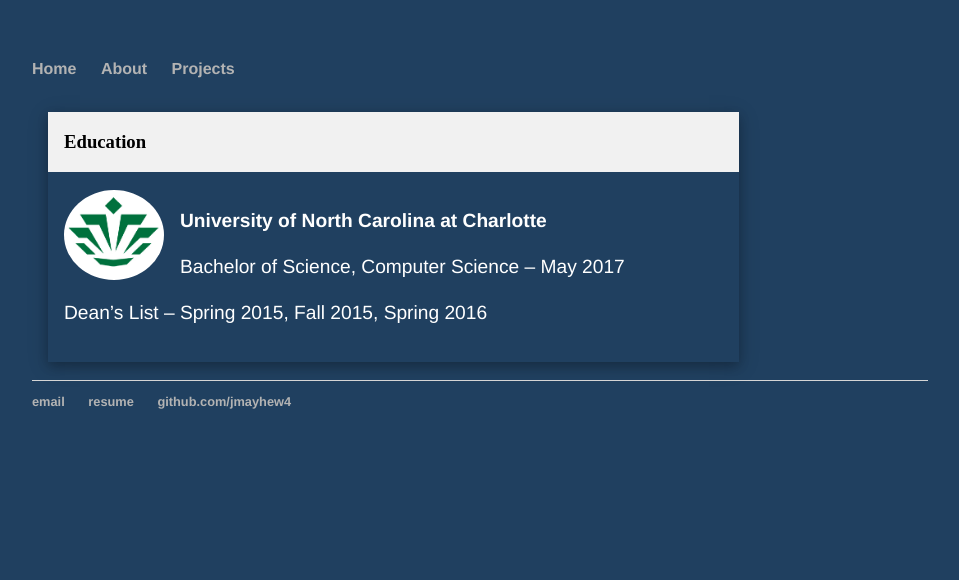
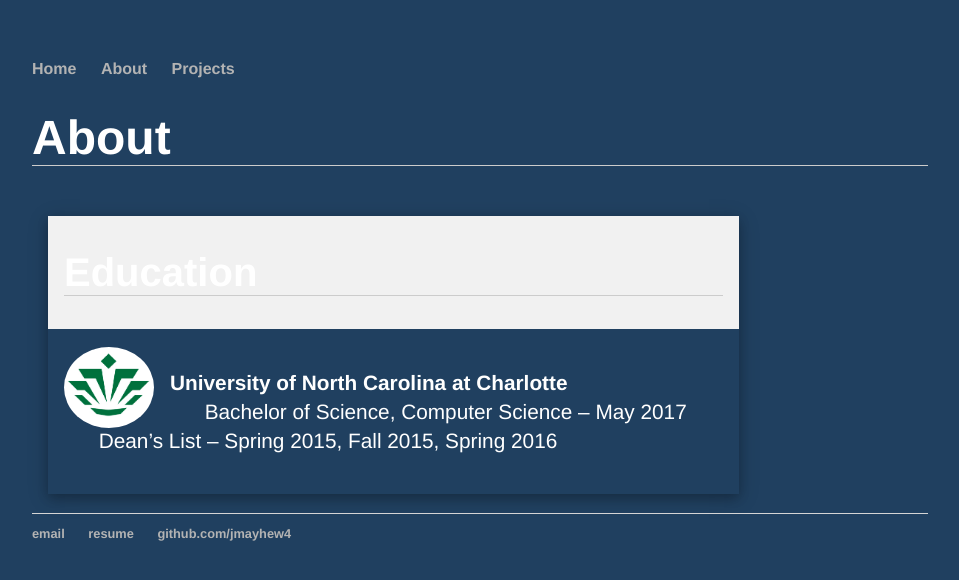
Before and after one commit to jmayhew4/jmayhew4.github.io, a Jekyll site: the page built from about/index.html, in a window 1280 px wide. Shown: the top 580 px of the page, without its empty margins (160-1119 px from the left). Built offline with Jekyll 4.4.1, drawn with Linux system fonts in a browser that asks for light colours.

Commit message:
Update index.html

```diff
--- a/about/index.html
+++ b/about/index.html
@@ -18,21 +18,21 @@
 	</p>
 -->
 
-
+<h1>About</h1>
 
 <div class="w3-container">
 <br>
 
   <div class="w3-card-4" style="width:80%">
     <header class="w3-container w3-light-grey">
-      <h3>Education</h3>
+      <h2>Education</h2>
     </header>
     <div class="w3-container">
     <br>
-      <img src="../photos/UNCC.PNG" alt="Avatar" class="w3-left w3-circle w3-margin-right" style="width:100px">
-      <p><strong>University of North Carolina at Charlotte</strong>
-      <br>Bachelor of Science, Computer Science – May 2017
-      <br>Dean’s List – Spring 2015, Fall 2015, Spring 2016</p><br>
+      <img src="../photos/UNCC.PNG" alt="Avatar" class="w3-left w3-circle w3-margin-right" style="width:90px">
+      <pre><strong>University of North Carolina at Charlotte</strong>
+      Bachelor of Science, Computer Science – May 2017
+      Dean’s List – Spring 2015, Fall 2015, Spring 2016</pre><br>
     </div>
   </div>
 </div>
```
Also changed, not shown: other parts of about/index.html (+1 -1 lines).
